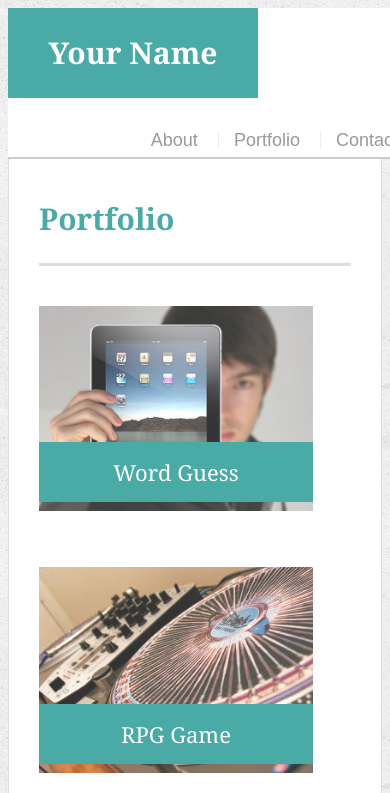
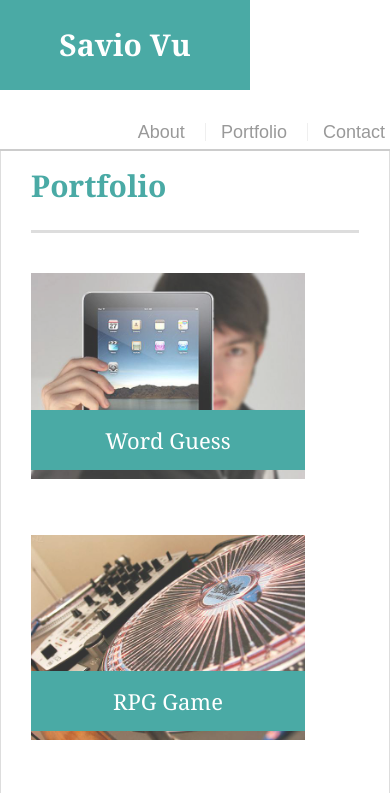
Before and after one commit to dominicsaviovu/ResponsivePortfolio, a plain HTML site: page portfolio.html in a window 390 px wide. Shown: the top 793 px of the page. Drawn offline with Linux system fonts and the light colour scheme.

Commit message:
finished adding to the css

```diff
--- a/assets/css/style.css
+++ b/assets/css/style.css
@@ -8,9 +8,20 @@ body {
 
 * {
   box-sizing: border-box;
+  margin: 0%
 }
 
 /* general */
+
+.wapper {
+  height: auto;
+  height: 100%;
+  min-height: 100%;
+  margin: 0 auto -100px;
+
+}
+
+
 
 .container {
   width: 100%;
@@ -94,6 +105,8 @@ nav a {
 
 nav a:first-child {
   border-left: 0 none;
+  padding-left: 0;
+  margin-left: 0;
 }
 
 /* footer */
@@ -215,3 +228,20 @@ input[type=submit] {
   background: #4aaaa5;
   border: 0 none;
 }
+
+@media only screen and (max-width:980px) {
+  nav {
+    margin-right: 5px;
+  }
+}
+
+
+@media only screen and (max-width: 768px) {
+  .main-section,
+  .sidebar {
+    max-width: 100%;
+  }
+
+  main {
+    overflow: auto;}
+  }
--- a/portfolio.html
+++ b/portfolio.html
@@ -10,9 +10,12 @@
 
 <body>
 
+  <div class="wrapper">
+
+
     <header id="masthead">
       <div class="container">
-      <a href="index.html" id="logo">Your Name</a>
+        <a href="index.html" id="logo">Savio Vu</a>
         <nav>
           <a href="index.html">About</a>
           <a href="portfolio.html">Portfolio</a>
@@ -60,6 +63,7 @@
         Copyright &copy;
       </div>
     </footer>
+  </div>
 </body>
 
 </html>
```
Lines whose indentation alone changed are shown as unchanged.
